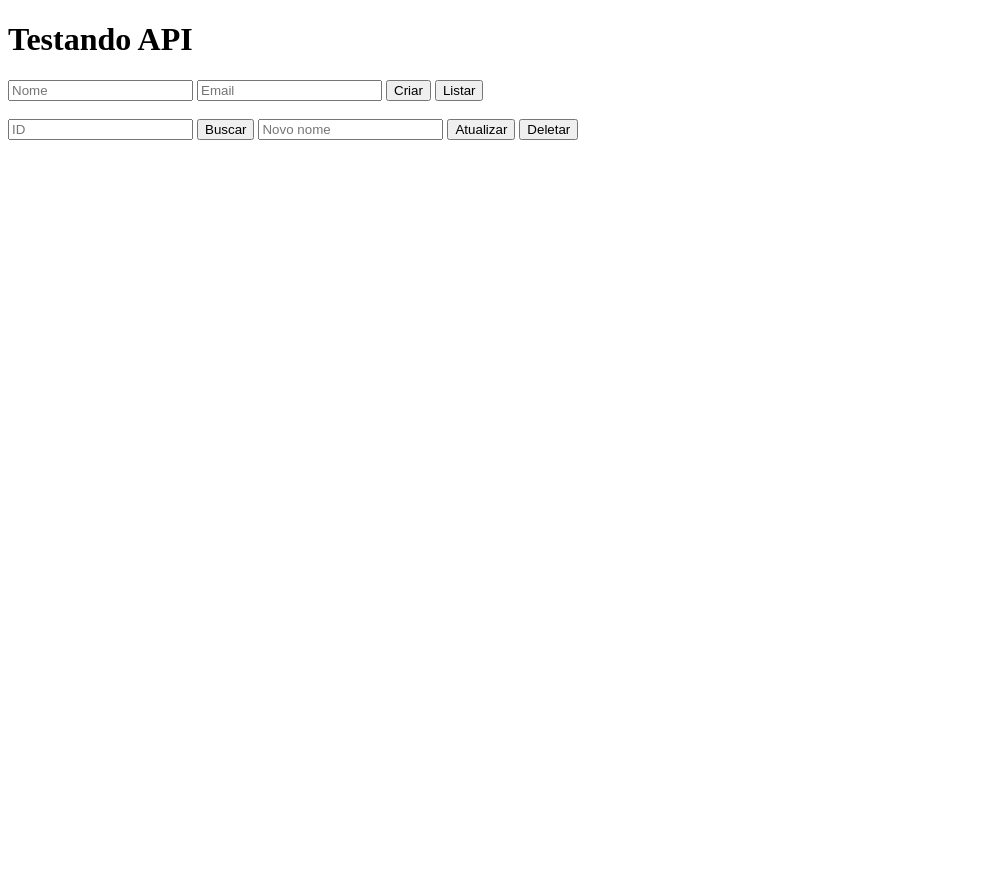
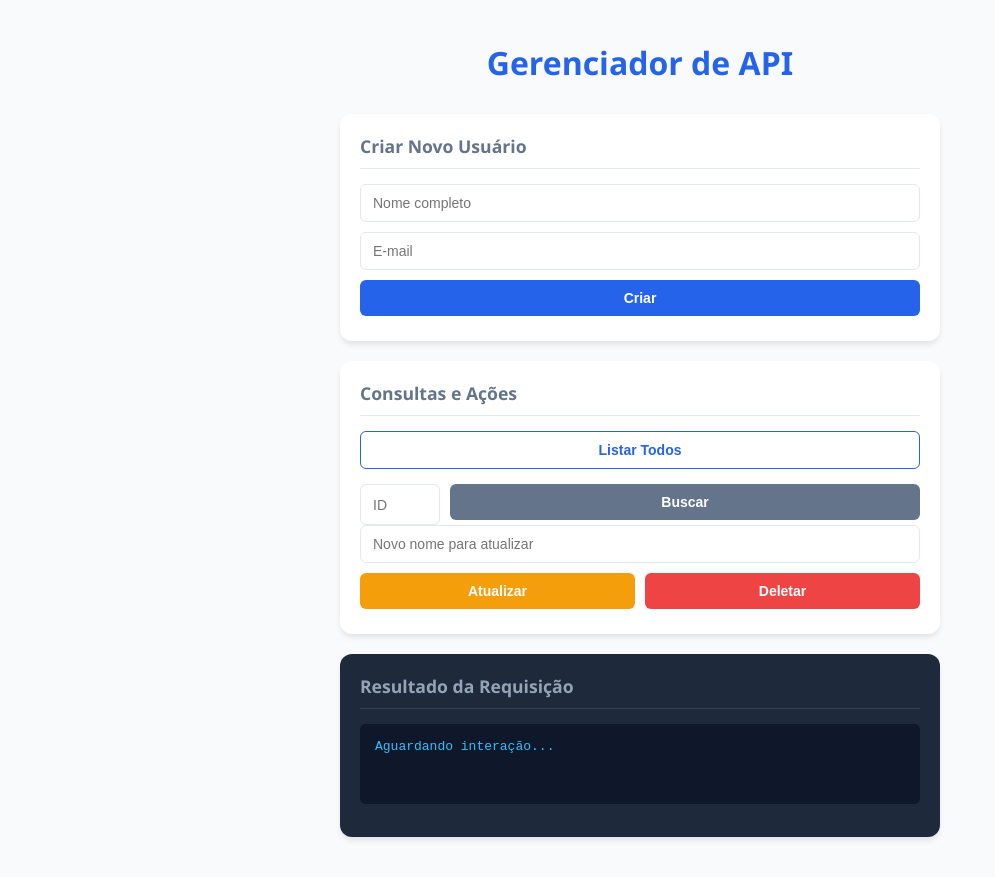
Before and after one commit to gustavoguerra1357/api-express-basica, a website: page public/index.html in a window 1280 px wide. Shown: the whole page, without its empty margins (0-995 px from the left). Before the commit the page ends 800 px from the top, so only its background shows below. Drawn offline with Linux system fonts and the light colour scheme.

Commit message:
improving interface and styles

```diff
--- a/public/index.html
+++ b/public/index.html
@@ -1,31 +1,52 @@
 <!DOCTYPE html>
-<html>
+<html lang="pt-br">
 <head>
-    <title>Teste API</title>
+    <meta charset="UTF-8">
+    <meta name="viewport" content="width=device-width, initial-scale=1.0">
+    <title>Teste API - Dashboard</title>
+    <link rel="stylesheet" href="style.css">
+    <link rel="stylesheet" href="style.css">
 </head>
 <body>
 
-<h1>Testando API</h1>
+    <div class="container">
+        <h1>Gerenciador de API</h1>
 
-<input type="text" id="nome" placeholder="Nome">
-<input type="text" id="email" placeholder="Email">
-<button onclick="criar()">Criar</button>
+        <div class="card">
+            <h3>Criar Novo Usuário</h3>
+            <div class="input-group">
+                <input type="text" id="nome" placeholder="Nome completo">
+                <input type="text" id="email" placeholder="E-mail">
+                <button class="btn btn-primary" onclick="criar()">Criar</button>
+            </div>
+        </div>
 
-<button onclick="listar()">Listar</button>
+        <div class="card">
+            <h3>Consultas e Ações</h3>
+            <div class="actions-grid">
+                <button class="btn btn-outline" onclick="listar()">Listar Todos</button>
 
-<br><br>
+                <div class="id-actions">
+                    <input type="number" id="id" placeholder="ID">
+                    <button class="btn btn-secondary" onclick="buscar()">Buscar</button>
+                </div>
+            </div>
 
-<input type="number" id="id" placeholder="ID">
-<button onclick="buscar()">Buscar</button>
+            <div class="update-group">
+                <input type="text" id="novoNome" placeholder="Novo nome para atualizar">
+                <div class="button-row">
+                    <button class="btn btn-warning" onclick="atualizar()">Atualizar</button>
+                    <button class="btn btn-danger" onclick="deletar()">Deletar</button>
+                </div>
+            </div>
+        </div>
 
-<input type="text" id="novoNome" placeholder="Novo nome">
-<button onclick="atualizar()">Atualizar</button>
+        <div class="card result-card">
+            <h3>Resultado da Requisição</h3>
+            <pre id="resultado">Aguardando interação...</pre>
+        </div>
+    </div>
 
-<button onclick="deletar()">Deletar</button>
-
-<pre id="resultado"></pre>
-
-<script src="script.js"></script>
-
+    <script src="script.js"></script>
 </body>
 </html>
--- /dev/null
+++ b/public/style.css
@@ -0,0 +1,131 @@
+:root {
+    --primary: #2563eb;
+    --primary-hover: #1d4ed8;
+    --secondary: #64748b;
+    --bg-body: #f8fafc;
+    --bg-card: #ffffff;
+    --text-main: #1e293b;
+    --danger: #ef4444;
+    --warning: #f59e0b;
+    --border: #e2e8f0;
+}
+
+body {
+    font-family: 'Segoe UI', Tahoma, Geneva, Verdana, sans-serif;
+    background-color: var(--bg-body);
+    color: var(--text-main);
+    display: flex;
+    justify-content: center;
+    padding: 20px;
+    margin: 0;
+}
+
+.container {
+    width: 100%;
+    max-width: 600px;
+}
+
+h1 {
+    text-align: center;
+    color: var(--primary);
+    margin-bottom: 30px;
+}
+
+h3 {
+    margin-top: 0;
+    font-size: 1.1rem;
+    color: var(--secondary);
+    border-bottom: 1px solid var(--border);
+    padding-bottom: 10px;
+    margin-bottom: 15px;
+}
+
+.card {
+    background: var(--bg-card);
+    padding: 20px;
+    border-radius: 12px;
+    box-shadow: 0 4px 6px -1px rgba(0, 0, 0, 0.1);
+    margin-bottom: 20px;
+}
+
+/* Inputs */
+input {
+    width: 100%;
+    padding: 10px 12px;
+    margin-bottom: 10px;
+    border: 1px solid var(--border);
+    border-radius: 6px;
+    box-sizing: border-box;
+    font-size: 14px;
+    transition: border-color 0.2s;
+}
+
+input:focus {
+    outline: none;
+    border-color: var(--primary);
+    box-shadow: 0 0 0 3px rgba(37, 99, 235, 0.1);
+}
+
+/* Botões */
+.btn {
+    cursor: pointer;
+    padding: 10px 15px;
+    border: none;
+    border-radius: 6px;
+    font-weight: 600;
+    font-size: 14px;
+    transition: all 0.2s;
+    width: 100%;
+    margin-bottom: 5px;
+}
+
+.btn-primary { background: var(--primary); color: white; }
+.btn-primary:hover { background: var(--primary-hover); }
+
+.btn-outline {
+    background: transparent;
+    border: 1px solid var(--primary);
+    color: var(--primary);
+}
+.btn-outline:hover { background: #eff6ff; }
+
+.btn-secondary { background: var(--secondary); color: white; }
+.btn-warning { background: var(--warning); color: white; }
+.btn-danger { background: var(--danger); color: white; }
+
+.btn:active { transform: scale(0.98); }
+
+/* Layouts específicos */
+.id-actions {
+    display: flex;
+    gap: 10px;
+    margin-top: 10px;
+}
+
+.id-actions input { width: 80px; margin-bottom: 0; }
+
+.button-row {
+    display: flex;
+    gap: 10px;
+}
+
+.result-card {
+    background: #1e293b;
+    color: #38bdf8;
+}
+
+.result-card h3 {
+    color: #94a3b8;
+    border-color: #334155;
+}
+
+#resultado {
+    background: #0f172a;
+    padding: 15px;
+    border-radius: 6px;
+    overflow-x: auto;
+    font-family: 'Courier New', Courier, monospace;
+    font-size: 13px;
+    min-height: 50px;
+    white-space: pre-wrap;
+}
```
